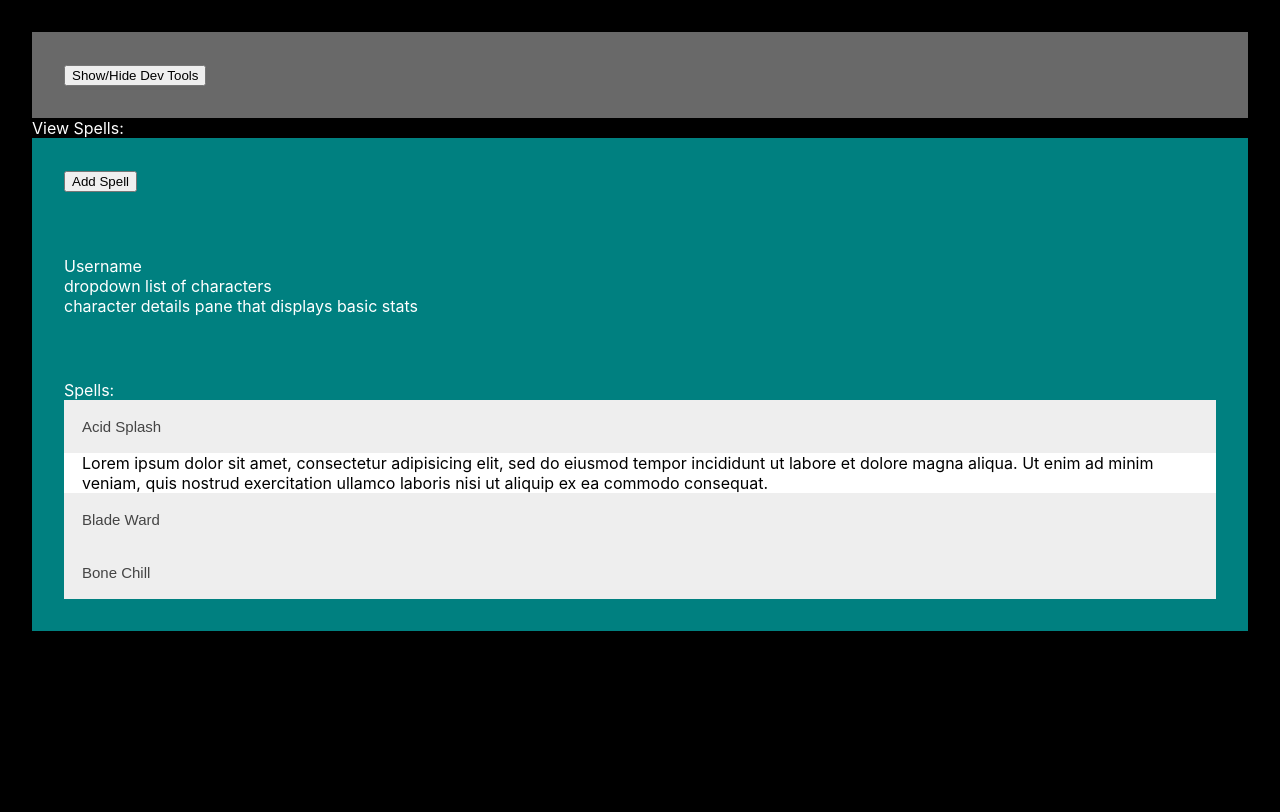
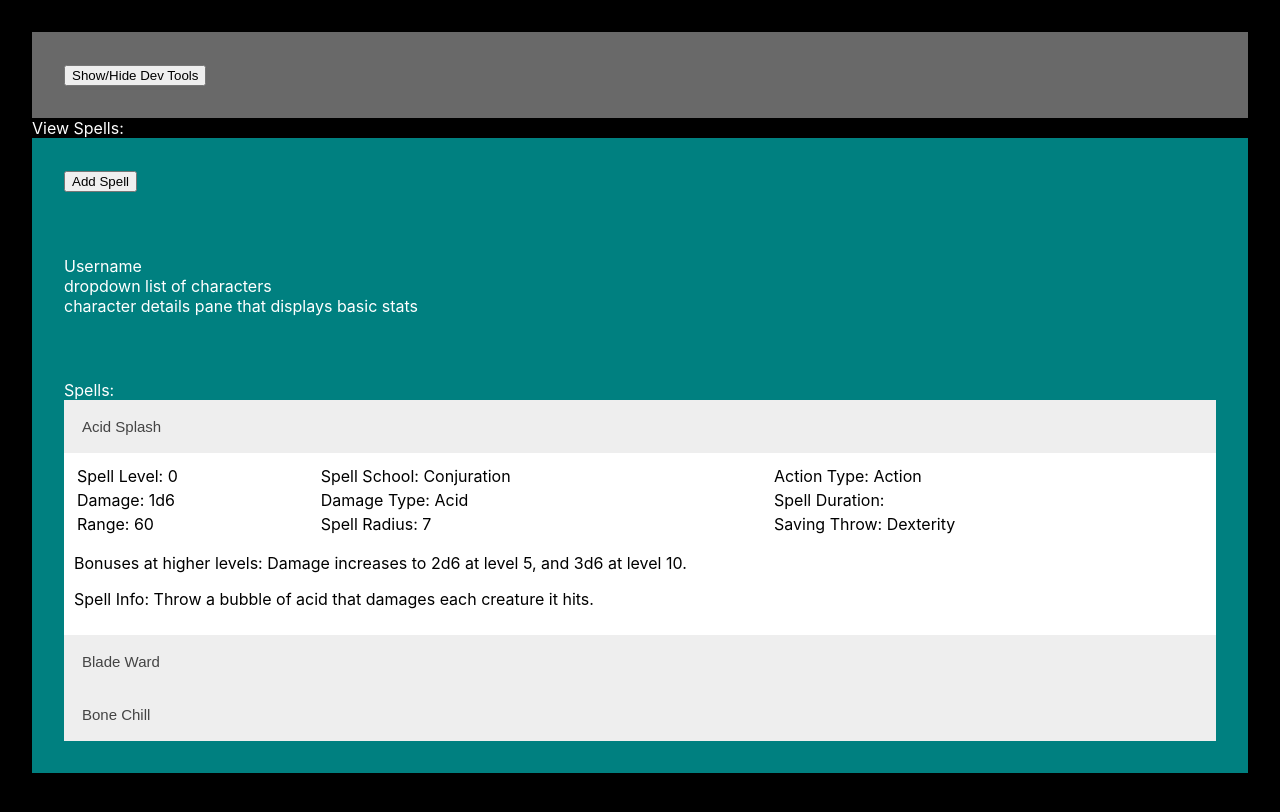
Before and after one commit to TheMartinCrabtree/bg3-data-gen, a React (Create React App) app: page / in a window 1280 px wide. Both pictures are taken after a click on the button "Acid Splash". Shown: the top 812 px of the page. Built offline with nearby package versions, Linux system fonts and the light colour scheme.

Commit message:
fleshing out spell info viewr

```diff
--- a/src/components/SpellViewer/SpellViewer.jsx
+++ b/src/components/SpellViewer/SpellViewer.jsx
@@ -19,7 +19,7 @@ const AccordionButton = styled.button`
   }
 `;
 const AccordionPanel = styled.div`
-  padding: 0 18px;
+  padding: 10px 10px;
   background-color: white;
   color: black;
   max-height: 400px;
@@ -29,6 +29,8 @@ const AccordionPanel = styled.div`
 // const FieldWrapper = styled.div`
 //   padding: 1em 0;
 // `;
+
+const StyledTable = styled.table`width: 100%`;
 
 const SpellViewer = (props) => {
   const { spellList } = props;
@@ -66,19 +68,35 @@ const SpellViewer = (props) => {
         } = spellData;
         const isOpen = openPanels.includes(spellID);
         return (
-          <div key={`${spellID}-spellinfo`}>
+          <AccordionContainer key={`${spellID}-spellinfo`}>
             <AccordionButton onClick={() => togglePanel(spellID)}>
               {spellName}
             </AccordionButton>
             {isOpen && (
               <AccordionPanel>
-                Lorem ipsum dolor sit amet, consectetur adipisicing elit, sed do
-                eiusmod tempor incididunt ut labore et dolore magna aliqua. Ut
-                enim ad minim veniam, quis nostrud exercitation ullamco laboris
-                nisi ut aliquip ex ea commodo consequat.
+                <StyledTable>
+                  <tr>
+                    <td>Spell Level: {spellLevel}</td>
+                    <td>Spell School: {spellSchool}</td>
+                    <td>Action Type: {spellAction}</td>
+                  </tr>
+                  <tr>
+                  <td>Damage: {spellDamage ? spellDamage : "N/A"}</td>
+                  <td>Damage Type: {spellDamageType ? spellDamageType : "N/A"}</td>
+                  <td>Spell Duration: {spellDuration}</td>
+                  </tr>
+                  <tr>
+                  <td>Range: {spellRange}</td>
+                  <td>Spell Radius: {spellRadius}</td>
+                  <td>Saving Throw: {savingThrow}</td>
+                  </tr>
+                </StyledTable>
+                <p>Bonuses at higher levels: {spellHigherLevel}</p>
+                <p>Spell Info: {spellInfo}</p>
+
               </AccordionPanel>
             )}
-          </div>
+          </AccordionContainer>
         );
       })
     );
```
